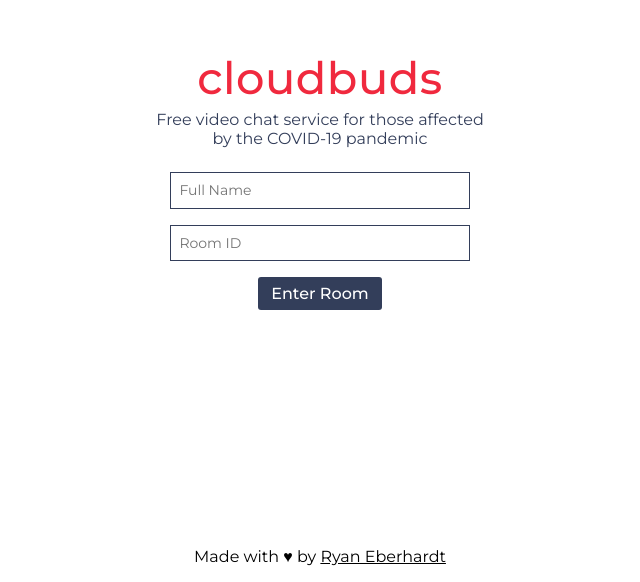
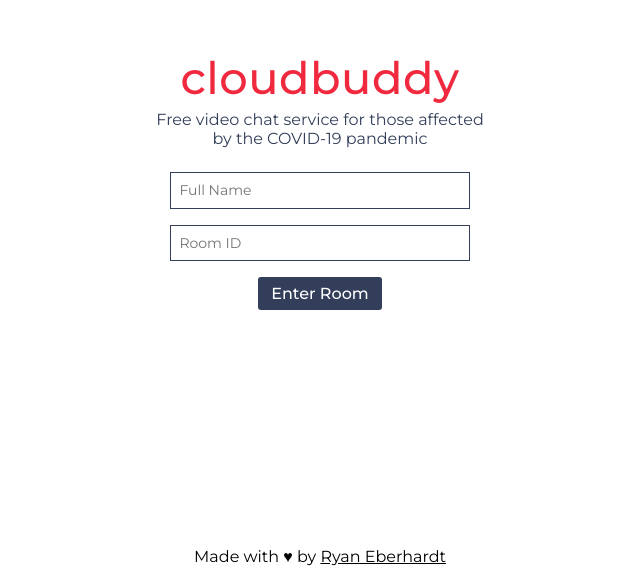
Before and after one commit to jellycommerce/cloudbuddy, a React (Create React App) app in the folder client/: page / in a window 1280 px wide. Shown: the part 218-800 px from the top of the page, without its empty margins (320-960 px from the left). Built offline with nearby package versions, Linux system fonts and the light colour scheme.

Commit message:
changed name

```diff
--- a/client/public/index.html
+++ b/client/public/index.html
@@ -1,7 +1,7 @@
 <!doctype html>
 <html>
   <head>
-    <title>cloudbuds</title>
+    <title>cloudbuddy</title>
   </head>
   <body>
     <div id="root"></div>
--- a/client/src/VideoChat.js
+++ b/client/src/VideoChat.js
@@ -42,7 +42,7 @@ const VideoChat = () => {
     render = (
       <>
         <header>
-          <h1>cloudbuds // {roomName}</h1>
+          <h1>cloudbuddy // {roomName}</h1>
         </header>
         <Room roomName={roomName} token={token} handleLogout={handleLogout} />
       </>
@@ -50,7 +50,7 @@ const VideoChat = () => {
   } else {
     render = (
       <>
-        <h1>cloudbuds</h1>
+        <h1>cloudbuddy</h1>
         <Lobby
           username={username}
           roomName={roomName}
```
